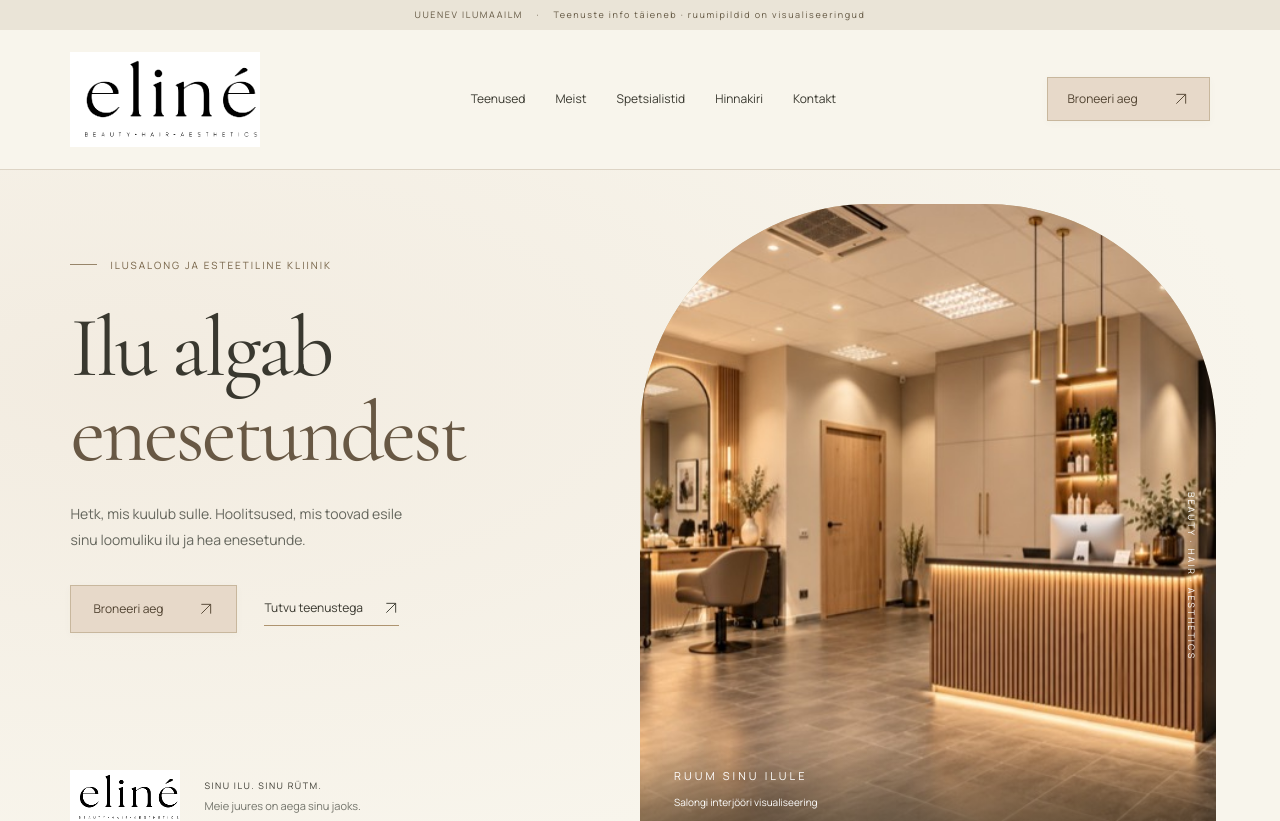
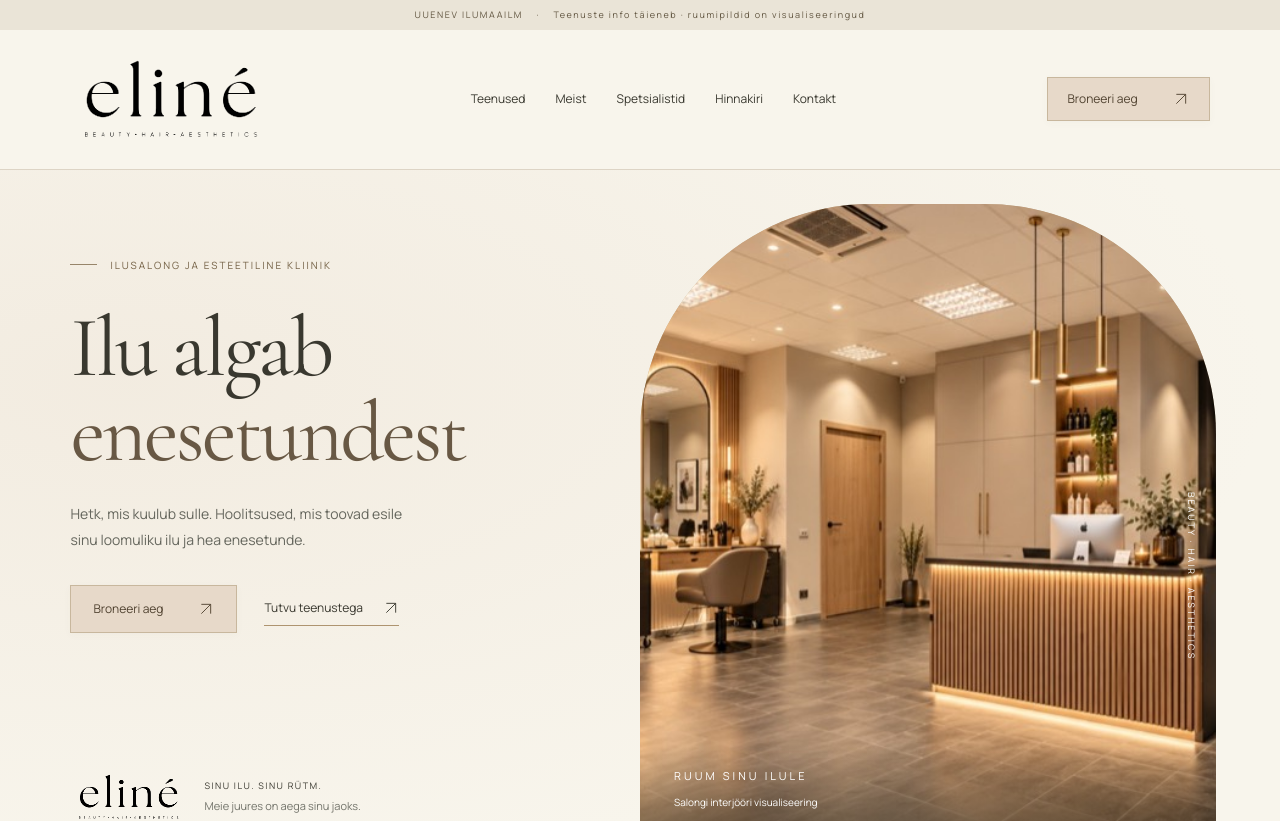
Before and after one commit to IndrekEdur/Elinebeauty, a React (Vite) app: page / in a window 1280 px wide. Shown: the top 821 px of the page. Built offline with nearby package versions, Linux system fonts and the light colour scheme.

Commit message:
Blend logo background into surrounding page surfaces

```diff
--- a/src/brand.css
+++ b/src/brand.css
@@ -49,3 +49,6 @@
 .brand-logo{background:#fff;mix-blend-mode:normal}
 .brand-logo img{filter:grayscale(1) contrast(1.35) brightness(1.1)}
 .wordmark,.booking-banner .monogram{background:#fff}
+/* Let the page surface show through the white logo background. */
+.brand-logo{background:transparent;mix-blend-mode:multiply}
+.wordmark,.booking-banner .monogram{background:transparent}
```
